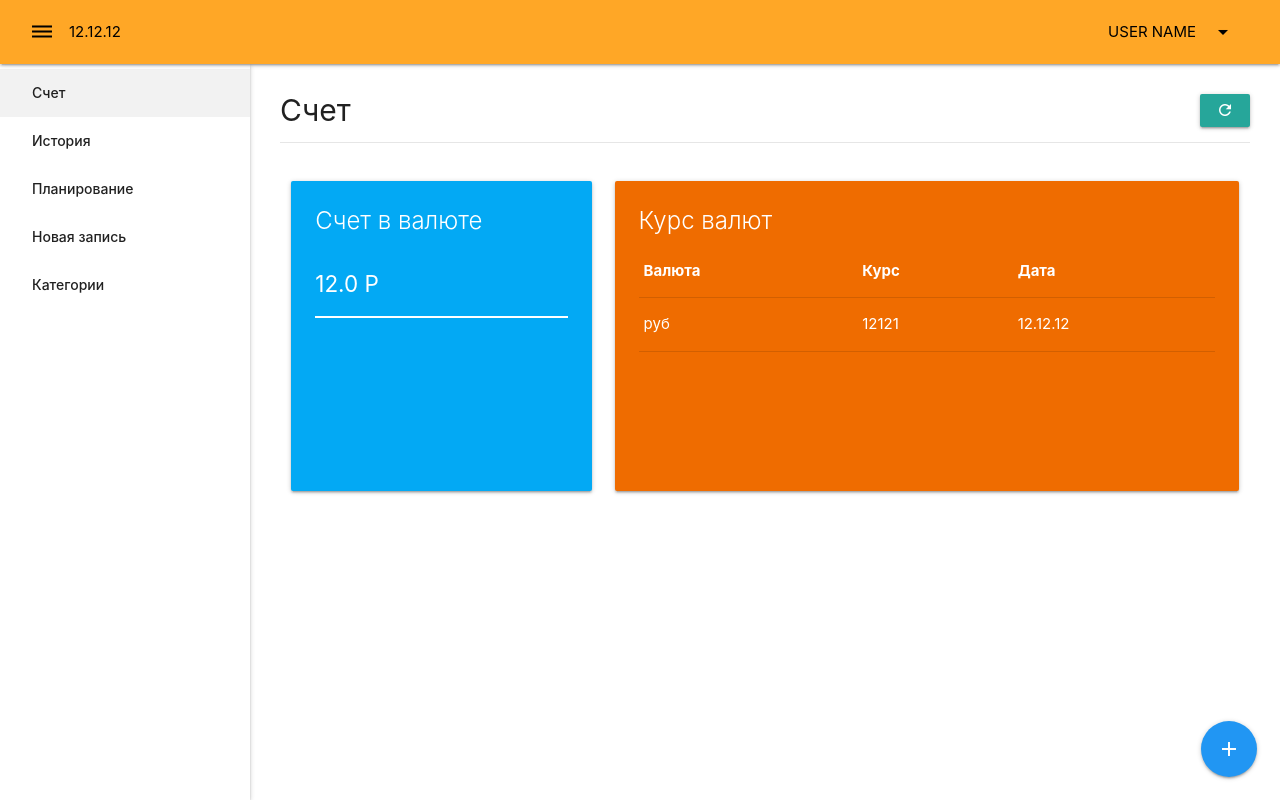
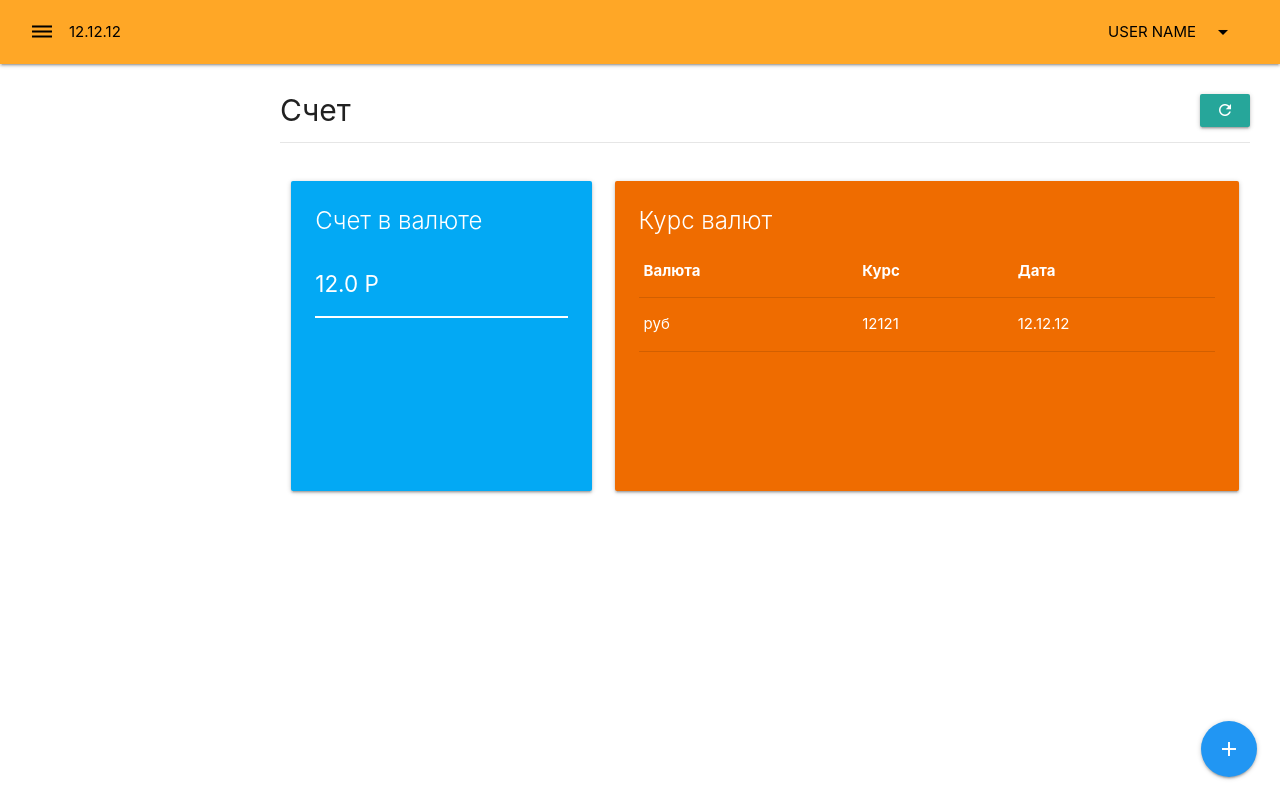
Before and after one commit to VLADTIMS/vue-crm, a Vue app: page / in a window 1280 px wide. Built offline with nearby package versions, Linux system fonts and the light colour scheme.

Commit message:
alive sidebar links

```diff
--- a/src/components/app/Sidebar.vue
+++ b/src/components/app/Sidebar.vue
@@ -1,5 +1,8 @@
 <template>
-  <ul class="sidenav app-sidenav open">
+  <ul
+    class="sidenav app-sidenav"
+    :class="{open : value}"
+  >
 
     <router-link
       v-for="link in links"
@@ -20,6 +23,7 @@
 
 <script>
 export default {
+  props: ["value"],
   data: () => ({
     links: [
       { title: "Счет", url: "/", exact: true },
```
